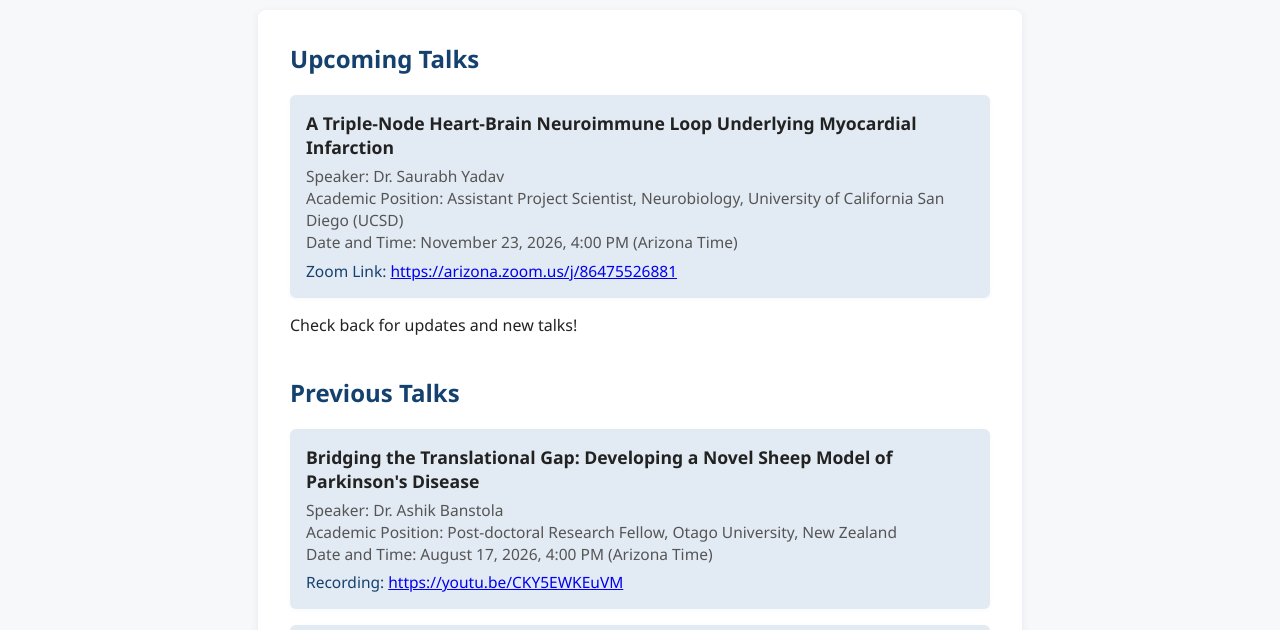
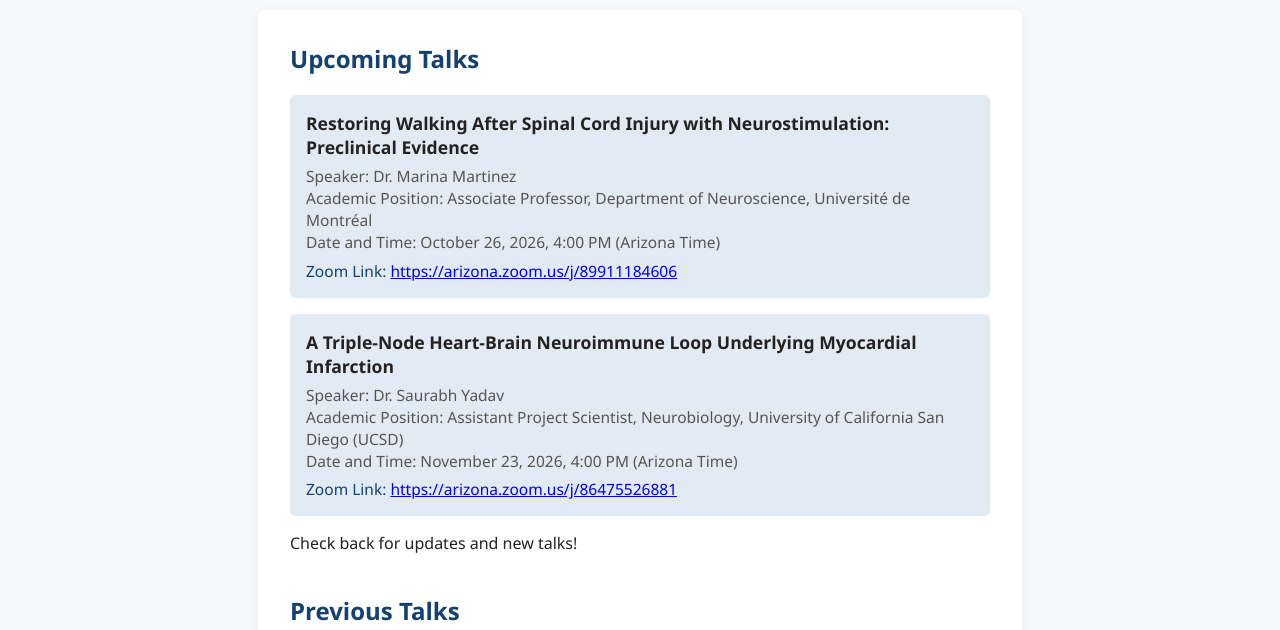
Before and after one commit to sophiavonhippel/TucsonDrugClub.github.io, a website: page index.html in a window 1280 px wide. Shown: the part 272-902 px from the top of the page. Drawn offline with Linux system fonts and the light colour scheme.

Commit message:
Add upcoming talk on spinal cord injury restoration
Added details for an upcoming talk on spinal cord injury restoration, including speaker information and a Zoom link.

```diff
--- a/index.html
+++ b/index.html
@@ -190,6 +190,17 @@
       <h2>Upcoming Talks</h2>
       <ul class="talk-list">
         <li>
+          <span class="talk-title">Restoring Walking After Spinal Cord Injury with Neurostimulation: Preclinical Evidence</span>
+          <div class="talk-details">
+            Speaker: Dr. Marina Martinez<br>
+            Academic Position: Associate Professor, Department of Neuroscience, Université de Montréal<br>
+            Date and Time: October 26, 2026, 4:00 PM (Arizona Time)
+          </div>
+          <div class="talk-zoom">
+            Zoom Link: <a href="https://arizona.zoom.us/j/89911184606" target="_blank" rel="noopener">https://arizona.zoom.us/j/89911184606</a>
+          </div>
+        </li>
+        <li>
           <span class="talk-title">A Triple-Node Heart-Brain Neuroimmune Loop Underlying Myocardial Infarction</span>
           <div class="talk-details">
             Speaker: Dr. Saurabh Yadav<br>
```
